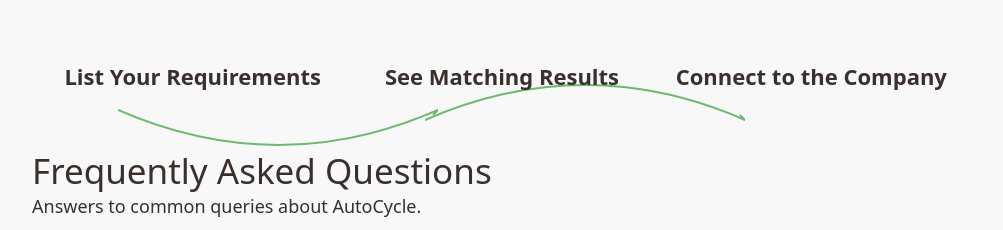
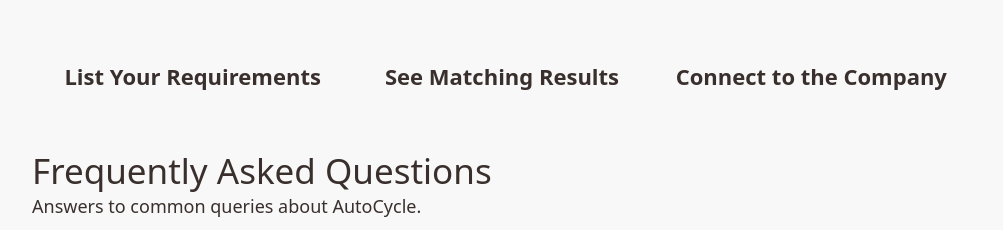
Before and after one commit to Pranjal7852/design-to-pixels-forge-51, a React (Vite) app: page / in a window 1280 px wide. Shown: the part 1119-1349 px from the top of the page, without its empty margins (138-1141 px from the left). Built offline with nearby package versions, Linux system fonts and the light colour scheme.

Commit message:
Code edited in Lovable Code Editor
Edited UI in Lovable

```diff
--- a/src/components/sections/Features.tsx
+++ b/src/components/sections/Features.tsx
@@ -24,20 +24,10 @@ export function Features() {
         </div>
 
         {/* Arrow from List Your Requirements to See Matching Results */}
-        <div className="absolute left-[10%] top-[40px] hidden md:block">
-          <svg width="320" height="80" viewBox="0 0 320 80" fill="none" xmlns="http://www.w3.org/2000/svg">
-            <path d="M0 10 Q 160 80, 320 10" stroke="#6DB86F" strokeWidth="2" fill="none" />
-            <path d="M320 10 L 315 15 M 320 10 L 325 15" stroke="#6DB86F" strokeWidth="2" />
-          </svg>
-        </div>
+
 
         {/* Arrow from See Matching Results to Connect to the Company */}
-        <div className="absolute left-[42%] top-[-10px] hidden md:block">
-          <svg width="320" height="80" viewBox="0 0 320 80" fill="none" xmlns="http://www.w3.org/2000/svg">
-            <path d="M0 70 Q 160 0, 320 70" stroke="#6DB86F" strokeWidth="2" fill="none" />
-            <path d="M320 70 L 315 65 M 320 70 L 325 65" stroke="#6DB86F" strokeWidth="2" />
-          </svg>
-        </div>
+
       </div>
     </div>
   )
```
